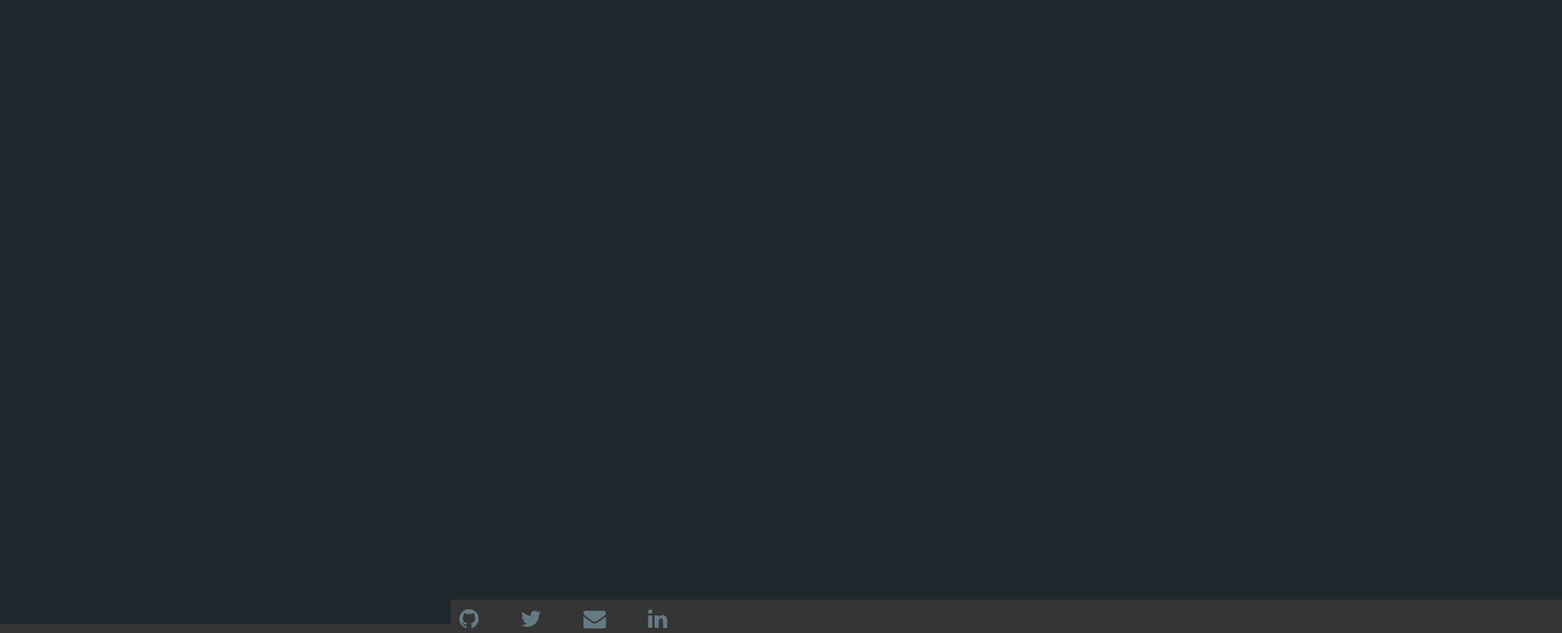
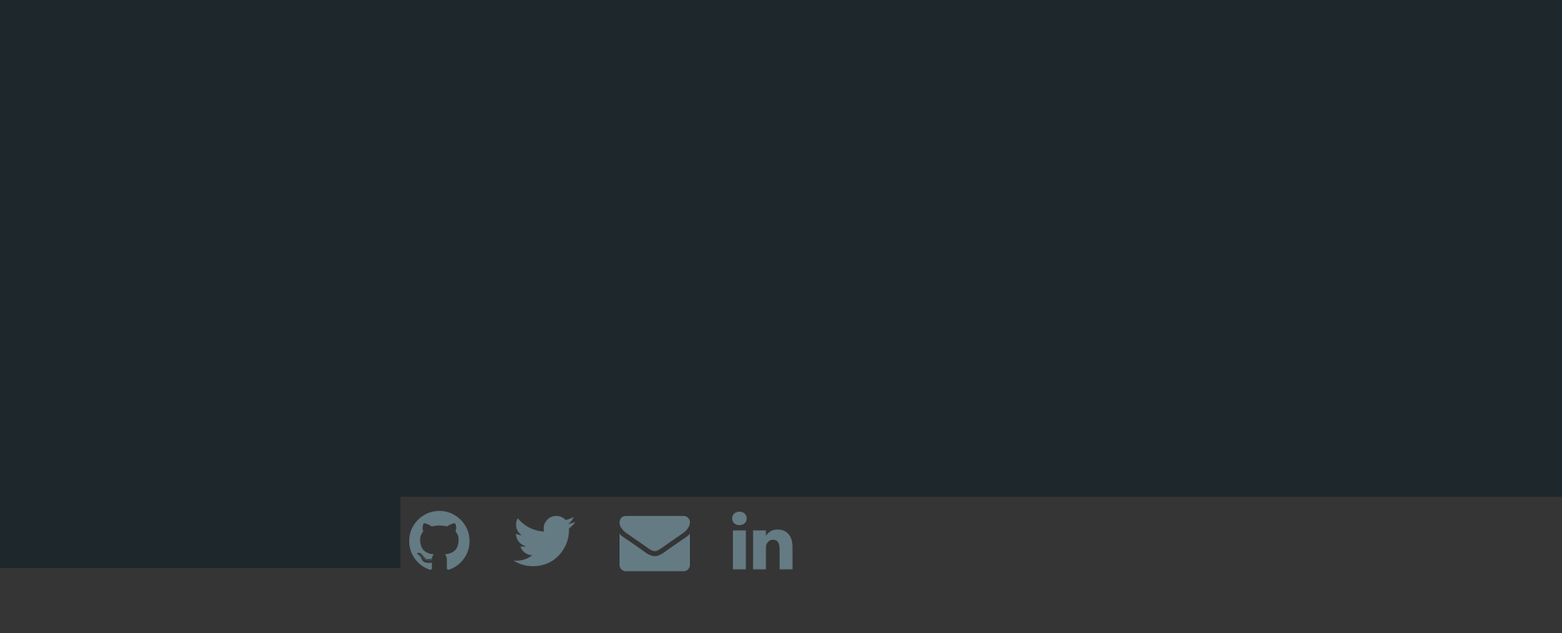
Before and after one commit to nikfot/nikfot.github.io, a plain HTML site: page tags/index.html in a window 1280 px wide. Shown: the part 80-800 px from the top of the page at 88% size, 1775 px wide, since content can reach past the window. Drawn offline with Linux system fonts and the light colour scheme.

Commit message:
Fix social icon size
Signed-off-by: nikfot <nik_fot@hotmail.gr>

```diff
--- a/tags/index.html
+++ b/tags/index.html
@@ -481,38 +481,40 @@ body{background:#1E282C}body #terminal{color:#657B83}body #user{color:#C3E88D}bo
 .navFull {
     background-color: #353535;
     font-family: "Courier New";
-    font-size: 17px;
+    font-size: 2em;
     display: inline;
-    position: fixed;
+    position: absolute;
     bottom: 0px;
     left: 0px;
     width: 100%;
     padding-top: 5px;
     padding: 10px;
-    padding-bottom: 0px;
+    padding-bottom: 5%;
 }
 .navSocial {
     background-color: #353535;
     font-family: "Courier New";
-    font-size: 17px;
+    font-size: 2em;
+    display: inline;
+    position: absolute;
+    bottom: 0px;
+    left: 35%;
+    right: 35%;
+    width: 100%;
+    padding-top: 5px;
+    padding: 10px;
+    padding-bottom: 5%;
+}
+.navHomeSocial {
+    background-color: #1e282c;
+    font-family: "Courier New";
+    font-size: 1.5em;
     display: inline;
     position: fixed;
     bottom: 0px;
     left: 40%;
-    width: 100%;
-    padding-top: 5px;
-    padding: 10px;
-    padding-bottom: 0px;
-}
-.navHomeSocial {
-    background-color: #1e282c;
-    font-family: "Courier New";
-    font-size: 17px;
-    display: inline;
-    position: fixed;
-    bottom: 0px;
-    left: 40%;
-    width: 100%;
+    right:40%;
+    width: auto;
     padding-top: 5px;
     padding: 10px;
     padding-bottom: 5%;
@@ -556,13 +558,10 @@ body{background:#1E282C}body #terminal{color:#657B83}body #user{color:#C3E88D}bo
 
 <link rel="stylesheet" href="https://cdnjs.cloudflare.com/ajax/libs/font-awesome/4.7.0/css/font-awesome.min.css">
 <span>
-    <a href="https://github.com/nikfot" class="fa fa-github" style="font-size:2vw;text-decoration: none;"></a>
-    <span>&#8192; &#8192;</span>
-    <a href="https://twitter.com/workaround18" class="fa fa-twitter" style="font-size:2vw;text-decoration: none;"></a>
-    <span>&#8192; &#8192;</span>
-    <a href="mailto:nik_fot@hotmail.gr?subject=Contact from nikfot.github.io" target="_blank" class="fa fa-envelope" style="font-size:2vw;text-decoration: none;"></a>
-    <span>&#8192; &#8192;</span>
-    <a href="https://www.linkedin.com/in/nikosfotiou/" target="_blank" class="fa fa-linkedin" style="font-size:2vw;text-decoration: none;"></a>
+    <a href="https://github.com/nikfot" class="fa fa-github" style="text-decoration: none;"></a>
+    <a href="https://twitter.com/workaround18" class="fa fa-twitter" style="text-decoration: none;"></a>
+    <a href="mailto:nik_fot@hotmail.gr?subject=Contact from nikfot.github.io" target="_blank" class="fa fa-envelope" style="text-decoration: none;"></a>
+    <a href="https://www.linkedin.com/in/nikosfotiou/" target="_blank" class="fa fa-linkedin" style="text-decoration: none;"></a>
 </span>
 
     </span>
```
Also changed, not shown: categories/index.html (+24 -25 lines), index.html (+27 -28 lines).
